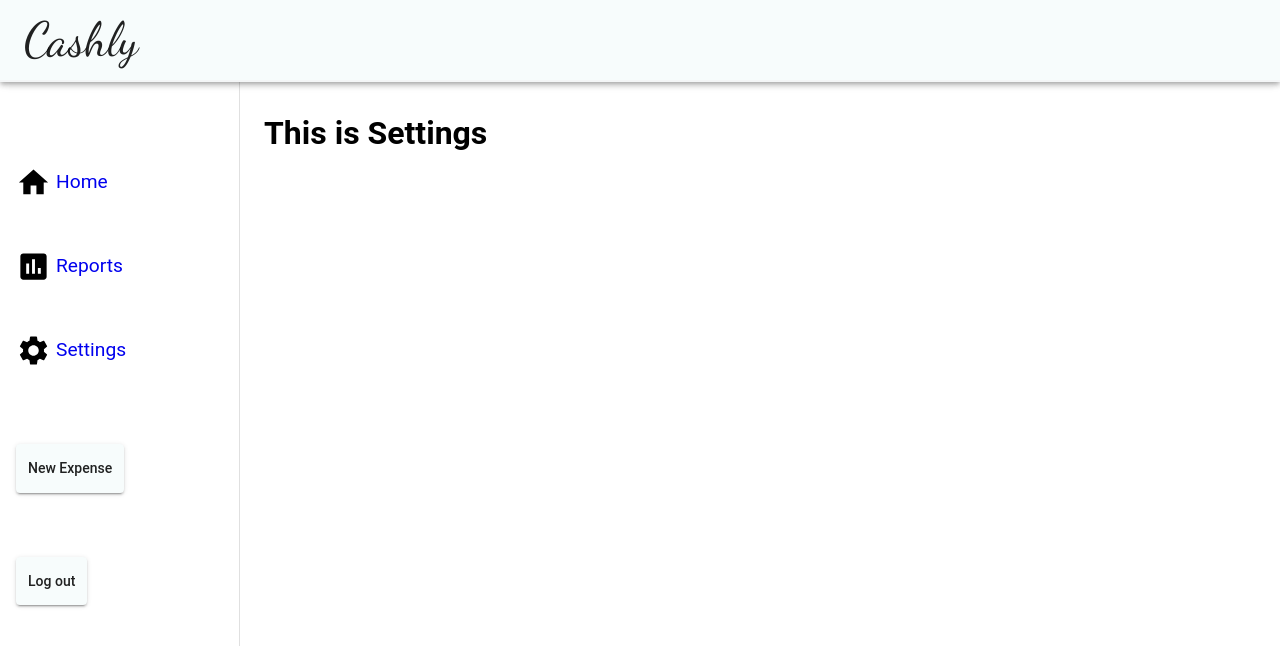
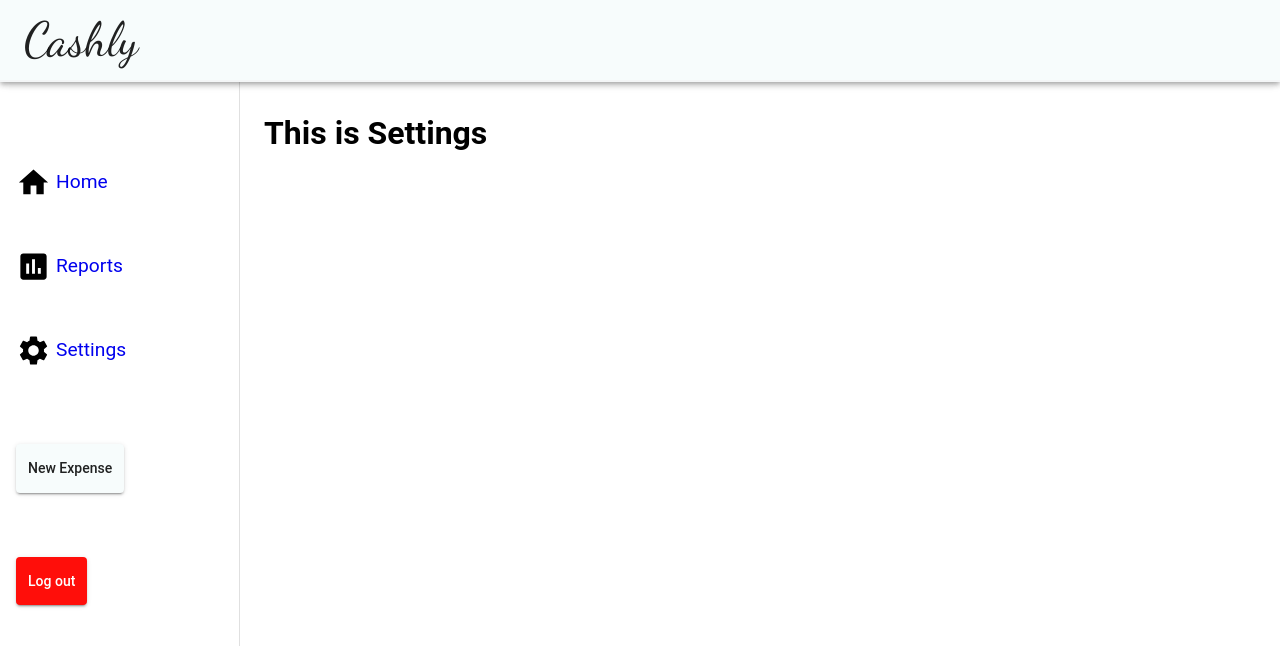
Before and after one commit to ahmedelamins/Cashly, a React (Vite) app in the folder cashly.client/: page /settings in a window 1280 px wide. Shown: the top 646 px of the page. Built offline with nearby package versions, Linux system fonts and the light colour scheme; a web font is replaced by a local one.

Commit message:
logout button color

```diff
--- a/cashly.client/src/Components/Sidebar.jsx
+++ b/cashly.client/src/Components/Sidebar.jsx
@@ -118,9 +118,9 @@ const Sidebar = ({ mobileOpen, handleDrawerToggle, isMobile }) => {
           New Expense
         </Button>
 
-         <Button
+        <Button
           variant="contained"
-          color="secondary"
+          color="error"
           onClick={handleLogout} sx={{ mx: 2, mt: "4rem", p: "12px", fontWeight: 550 }}>
           Log out
         </Button>
```
